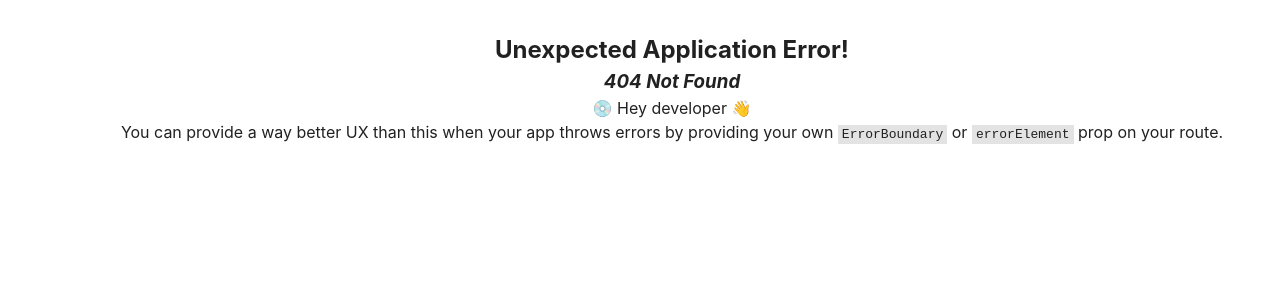
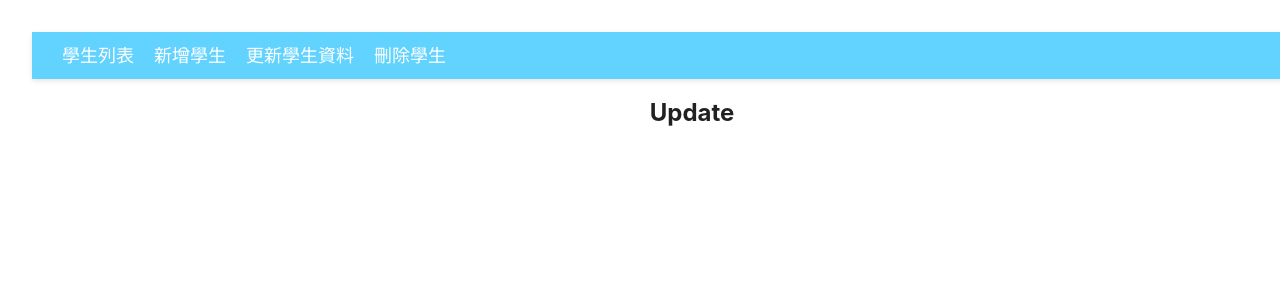
Before and after one commit to powenn/StudentHub, a React (Vite) app in the folder Frontend/: page /updateStudent in a window 1280 px wide. Before the commit this address had no page. Shown: the top 300 px of the page. Built offline with nearby package versions, Linux system fonts and the light colour scheme.

Commit message:
add views : update , delete

```diff
--- a/Frontend/src/component/NavBar.tsx
+++ b/Frontend/src/component/NavBar.tsx
@@ -7,6 +7,8 @@ export default function Navbar() {
     <nav className="nav-bar">
       <Link to="/">學生列表</Link>
       <Link to="/insertOne">新增學生</Link>
+      <Link to="/updateStudent">更新學生資料</Link>
+      <Link to="/deleteStudent">刪除學生</Link>
     </nav>
   );
 }
--- a/Frontend/src/style/App.css
+++ b/Frontend/src/style/App.css
@@ -18,8 +18,8 @@ body {
   display: flex;
   flex-wrap: wrap;
   flex-direction: column;
-  justify-content: center;
-  align-items: center;
+  /* justify-content: center;
+  align-items: center; */
   gap: 1rem;
 }
 
--- /dev/null
+++ b/Frontend/src/view/DeleteStudent.tsx
@@ -0,0 +1,12 @@
+import Navbar from "../component/NavBar";
+
+export default function DeleteStudent(){
+    return (
+        <div className="container">
+            <Navbar></Navbar>
+            <div className="delete-student">
+                <h2>Delete</h2>
+            </div>
+        </div>
+    )
+}
--- a/Frontend/src/view/InsertOne.tsx
+++ b/Frontend/src/view/InsertOne.tsx
@@ -50,7 +50,7 @@ export default function InsertOne() {
 
   return (
     <div className="container">
-      <Navbar />
+      <Navbar></Navbar>
       <div className="insert-form">
         <h2>新增學生</h2>
         <form onSubmit={handleSubmit}>
--- /dev/null
+++ b/Frontend/src/view/UpdateStudent.tsx
@@ -0,0 +1,12 @@
+import Navbar from "../component/NavBar";
+
+export default function UpdateStudent(){
+    return (
+        <div className="container">
+            <Navbar></Navbar>
+            <div className="update-student">
+                <h2>Update</h2>
+            </div>
+        </div>
+    )
+}
```
Also changed, not shown: Frontend/src/main.tsx (+10 -1 lines).
